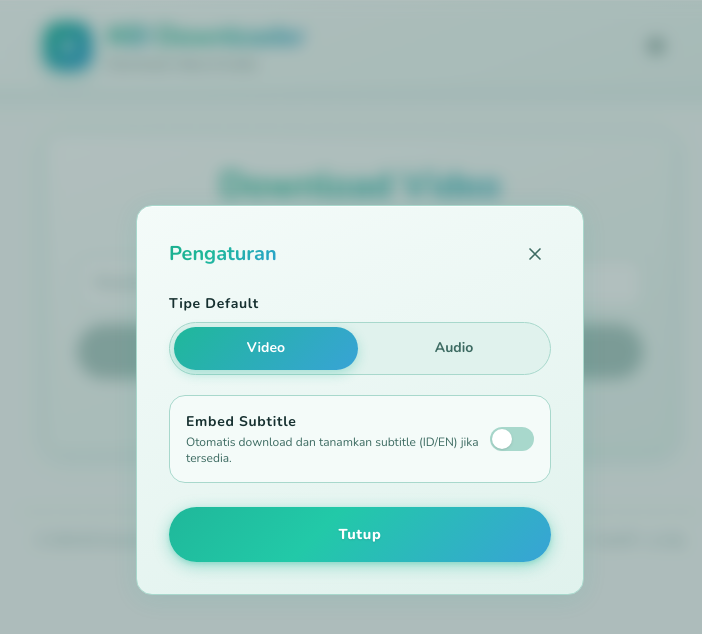
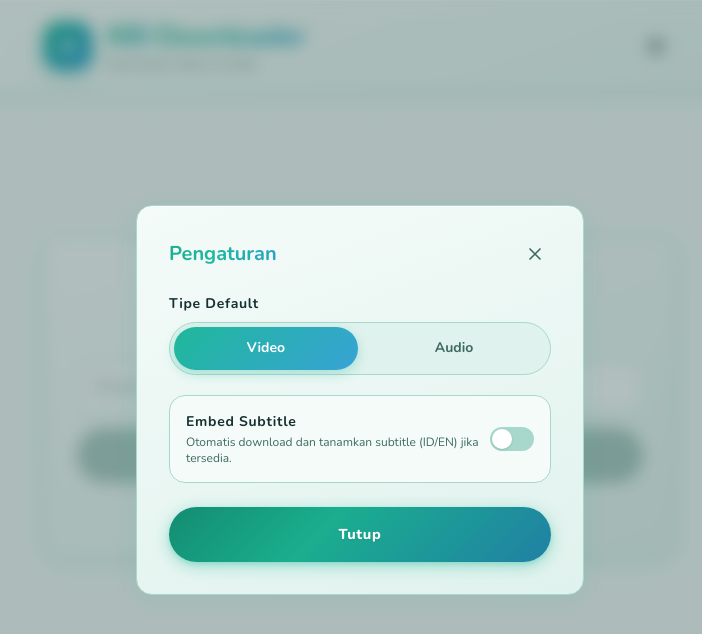
Before and after one commit to RissN/Kei-Downloader, a Vue app in the folder frontend/: page / in a window 1280 px wide. Both pictures are taken after a click on the button "Pengaturan". Shown: the top 634 px of the page, without its empty margins (280-982 px from the left). Built offline with nearby package versions, Linux system fonts and the light colour scheme.

Commit message:
fix some color pallete

```diff
--- a/frontend/src/App.vue
+++ b/frontend/src/App.vue
@@ -1,5 +1,5 @@
 <template>
-  <div class="relative min-h-screen">
+  <div class="relative min-h-screen flex flex-col">
     <!-- Background: dot pattern is on body via CSS -->
 
     <!-- Header -->
@@ -49,7 +49,7 @@
     </header>
 
     <!-- Main content -->
-    <main class="relative z-10 max-w-[680px] mx-auto px-4 sm:px-6 py-10 space-y-6">
+    <main class="relative z-10 w-full max-w-[680px] mx-auto px-4 sm:px-6 py-10 flex-1 flex flex-col justify-center space-y-6">
       <Transition name="slide-fade" mode="out-in">
         <!-- State: idle / error -->
         <UrlInput v-if="status === 'idle' || status === 'error'" />
@@ -141,7 +141,7 @@
     </main>
 
     <!-- Footer -->
-    <footer class="relative z-10 pb-6 px-4 sm:px-6">
+    <footer class="relative z-10 w-full pb-6 px-4 sm:px-6 mt-auto">
       <div class="max-w-[680px] mx-auto px-4 py-5 mt-4 flex flex-col sm:flex-row items-center justify-between gap-3" style="border-top: 1px solid var(--color-border);">
         <p class="text-xs" style="color: var(--color-text-muted);">
           &copy; {{ new Date().getFullYear() }} KEI Downloader. All rights reserved.
--- a/frontend/src/style.css
+++ b/frontend/src/style.css
@@ -99,6 +99,11 @@ h1, h2, h3, h4, h5, h6 {
   box-shadow: 0 0 0 3px rgba(31, 184, 154, 0.2);
 }
 
+.input-field:hover:not(:focus) {
+  border-color: var(--color-accent-hover);
+  box-shadow: 0 0 0 2px rgba(31, 184, 154, 0.1);
+}
+
 /* ──────────────────────────────────────────
    Buttons
    ────────────────────────────────────────── */
@@ -109,7 +114,7 @@ h1, h2, h3, h4, h5, h6 {
   justify-content: center;
   gap: 0.5rem;
   padding: 1rem 2rem;
-  background: linear-gradient(135deg, #1fb89a 0%, #22c9a8 40%, #38a3d6 100%);
+  background: linear-gradient(135deg, #138c71 0%, #1aae8e 40%, #2080a4 100%);
   color: #fff;
   border: none;
   border-radius: 9999px;
@@ -127,6 +132,7 @@ h1, h2, h3, h4, h5, h6 {
 
 .btn-primary:hover:not(:disabled) {
   transform: scale(1.03);
+  background: linear-gradient(135deg, #107a62 0%, #179e80 40%, #1c7293 100%);
   box-shadow: 0 6px 20px rgba(31, 184, 154, 0.45);
 }
 
```
